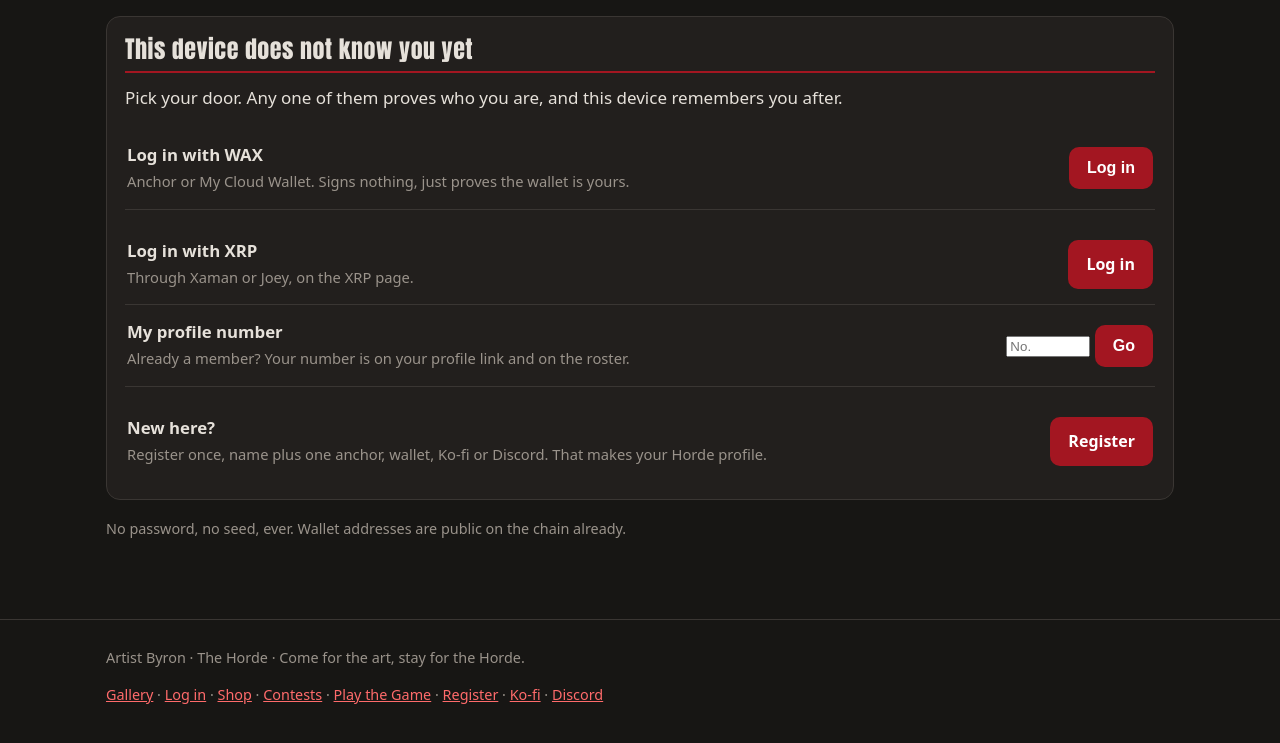
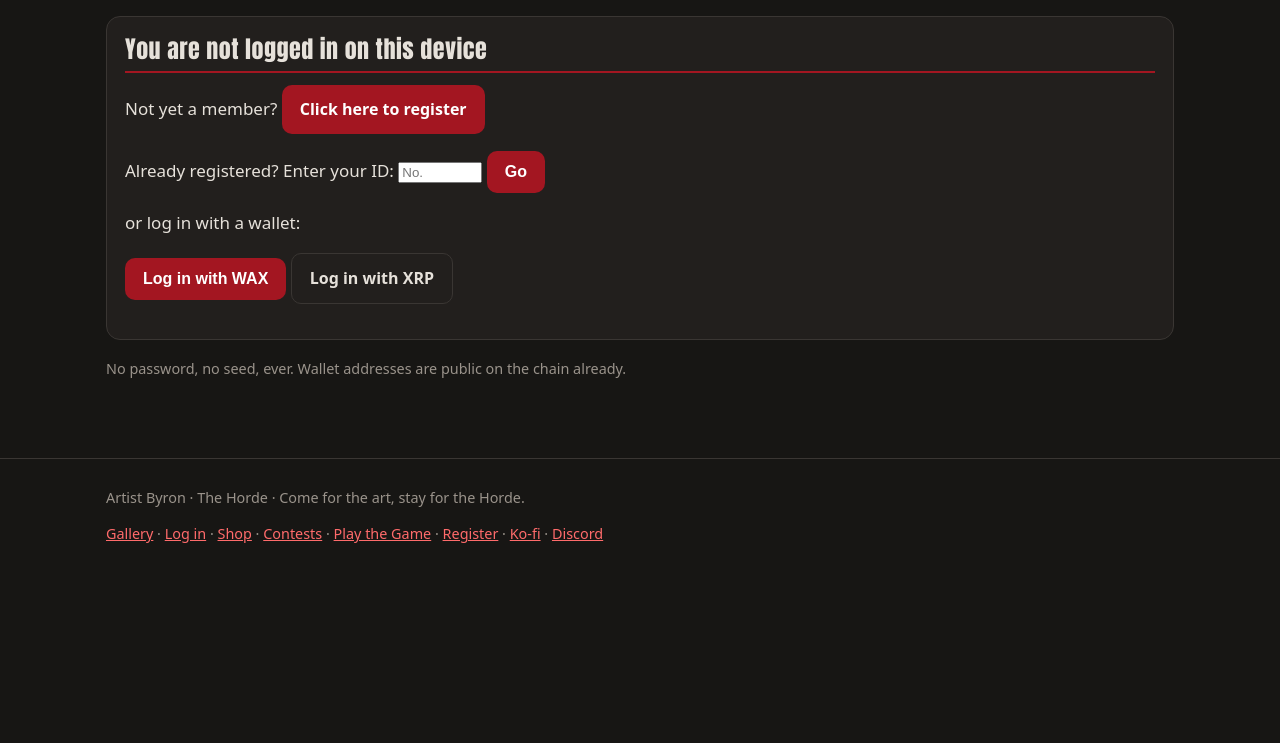
Before and after one commit to hordebyron/artistbyron, a plain HTML site: page login.html in a window 1280 px wide. Shown: the part 173-916 px from the top of the page. After the commit the page ends 800 px from the top, so only its background shows below. Drawn offline with Linux system fonts and the light colour scheme.

Commit message:
Login page stripped to the prompt: register, enter your ID, or log in with a wallet

```diff
--- a/login.html
+++ b/login.html
@@ -5,7 +5,7 @@
 <meta name="viewport" content="width=device-width, initial-scale=1">
 <title>Log in · Artist Byron</title>
 <meta name="description" content="Log in to the Horde. One login, one profile, both chains.">
-<link rel="stylesheet" href="style.css?v=29">
+<link rel="stylesheet" href="style.css?v=30">
 <link rel="icon" type="image/png" href="favicon.png">
 <style>
 .door-row{display:flex;align-items:center;gap:14px;padding:14px 2px;border-bottom:1px solid var(--line)}
@@ -27,30 +27,13 @@
   </section>
 
   <section class="card" id="doors-card">
-    <h2>This device does not know you yet</h2>
-    <p>Pick your door. Any one of them proves who you are, and this device remembers you after.</p>
-
-    <div class="door-row">
-      <div class="dt"><b>Log in with WAX</b><span>Anchor or My Cloud Wallet. Signs nothing, just proves the wallet is yours.</span></div>
-      <button class="btn" type="button" id="login-wax-btn">Log in</button>
-    </div>
+    <h2>You are not logged in on this device</h2>
+    <p>Not yet a member? <a class="btn" href="register.html">Click here to register</a></p>
+    <p>Already registered? Enter your ID: <input id="login-no" inputmode="numeric" placeholder="No." style="width:84px"> <button class="btn" type="button" id="login-no-btn">Go</button></p>
+    <p class="small" id="login-no-status"></p>
+    <p>or log in with a wallet:</p>
+    <p><button class="btn" type="button" id="login-wax-btn">Log in with WAX</button> <a class="btn ghost" href="xrp.html">Log in with XRP</a></p>
     <p class="small" id="login-wax-status"></p>
-
-    <div class="door-row">
-      <div class="dt"><b>Log in with XRP</b><span>Through Xaman or Joey, on the XRP page.</span></div>
-      <a class="btn" href="xrp.html">Log in</a>
-    </div>
-
-    <div class="door-row">
-      <div class="dt"><b>My profile number</b><span>Already a member? Your number is on your profile link and on the roster.</span></div>
-      <span><input id="login-no" inputmode="numeric" placeholder="No." style="width:84px"> <button class="btn" type="button" id="login-no-btn">Go</button></span>
-    </div>
-    <p class="small" id="login-no-status"></p>
-
-    <div class="door-row">
-      <div class="dt"><b>New here?</b><span>Register once, name plus one anchor, wallet, Ko-fi or Discord. That makes your Horde profile.</span></div>
-      <a class="btn" href="register.html">Register</a>
-    </div>
   </section>
 
   <p class="small">No password, no seed, ever. Wallet addresses are public on the chain already.</p>
```
